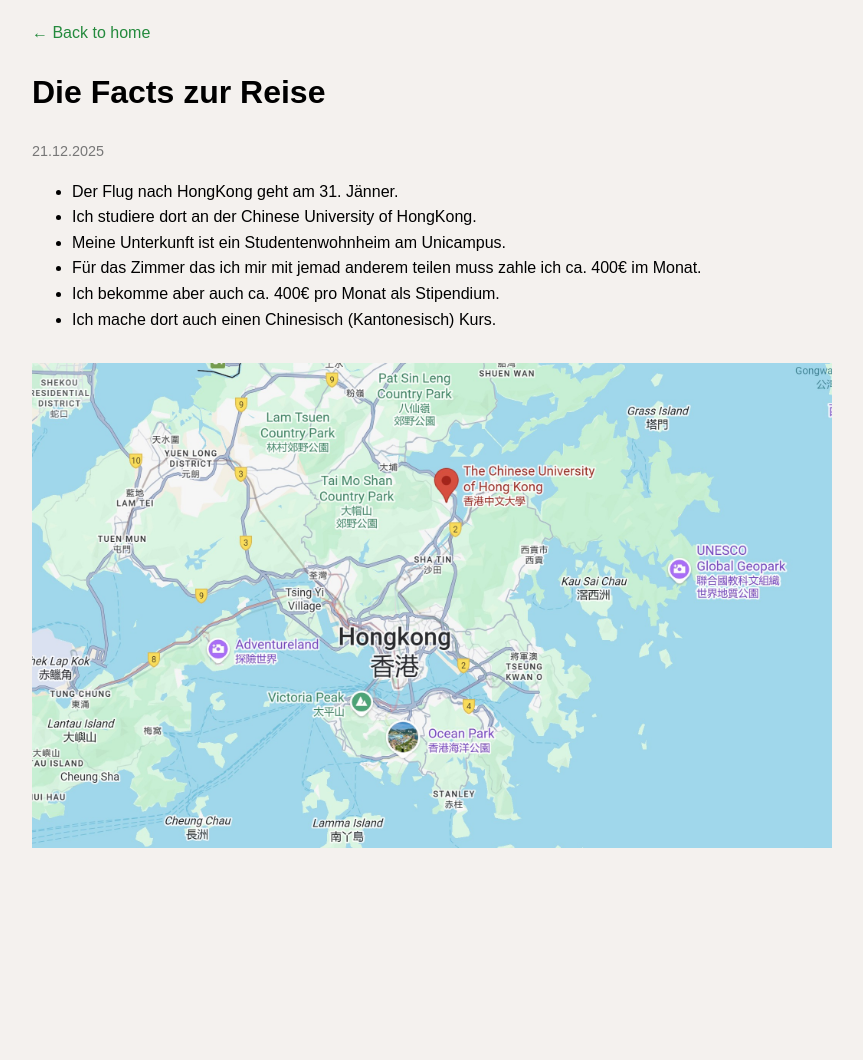
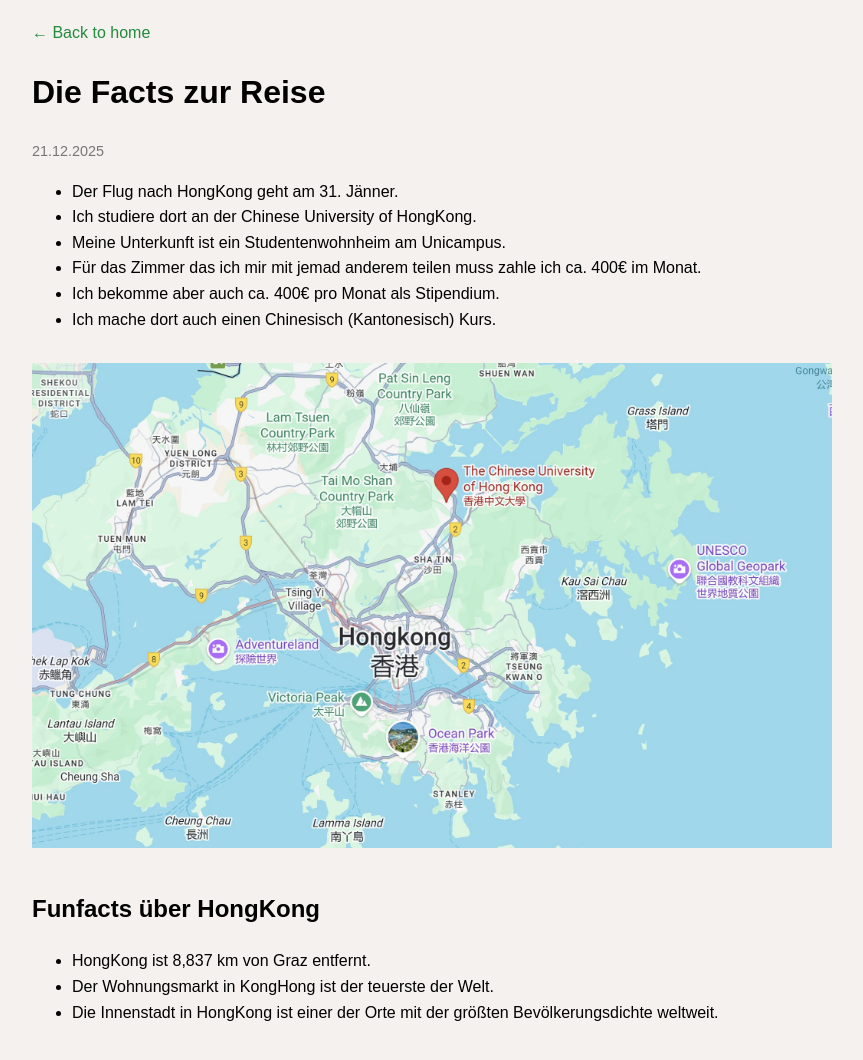
Before and after one commit to davidweihrauch/firstwebsite, a plain HTML site: page posts/intro.html in a window 1280 px wide. Shown: the whole page, without its empty margins (208-1071 px from the left). Before the commit the page ends 890 px from the top, so only its background shows below. Drawn offline with Linux system fonts and the light colour scheme.

```diff
--- a/posts/intro.html
+++ b/posts/intro.html
@@ -26,5 +26,14 @@
 
 <img src="../images/map/google_map.jpg" alt="Eine Karte von HongKong, die Uni ist rot markiert">
 
+
+<h2>Funfacts über HongKong</h2>
+<ul>
+    <li>HongKong ist 8,837 km von Graz entfernt.</li>
+    <li>Der Wohnungsmarkt in KongHong ist der teuerste der Welt.</li>
+    <li>Die Innenstadt in HongKong ist einer der Orte mit der größten Bevölkerungsdichte weltweit.</li>
+
+
+</ul>
 </body>
 </html>
```
Also changed, not shown: index.html (+2 -2 lines).
